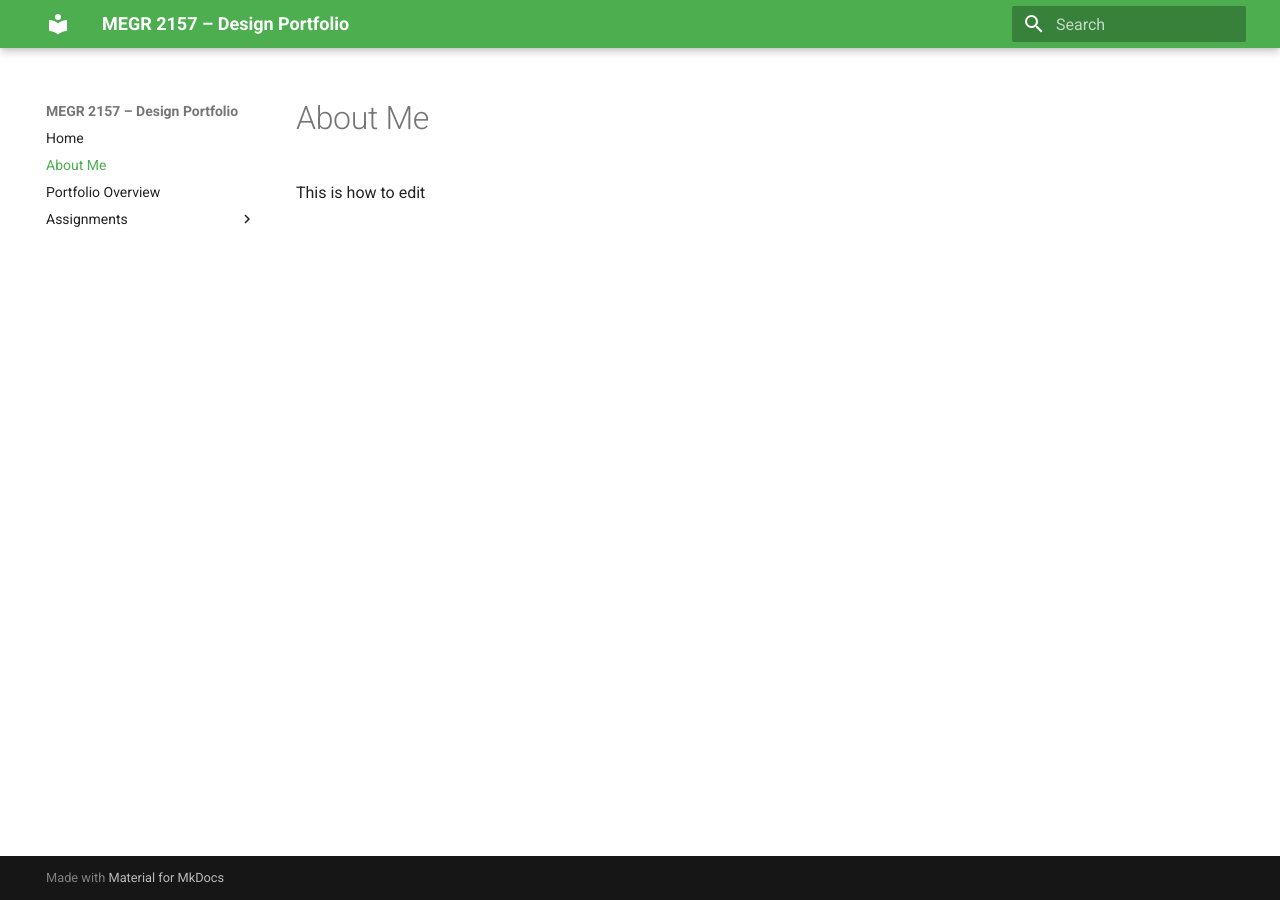
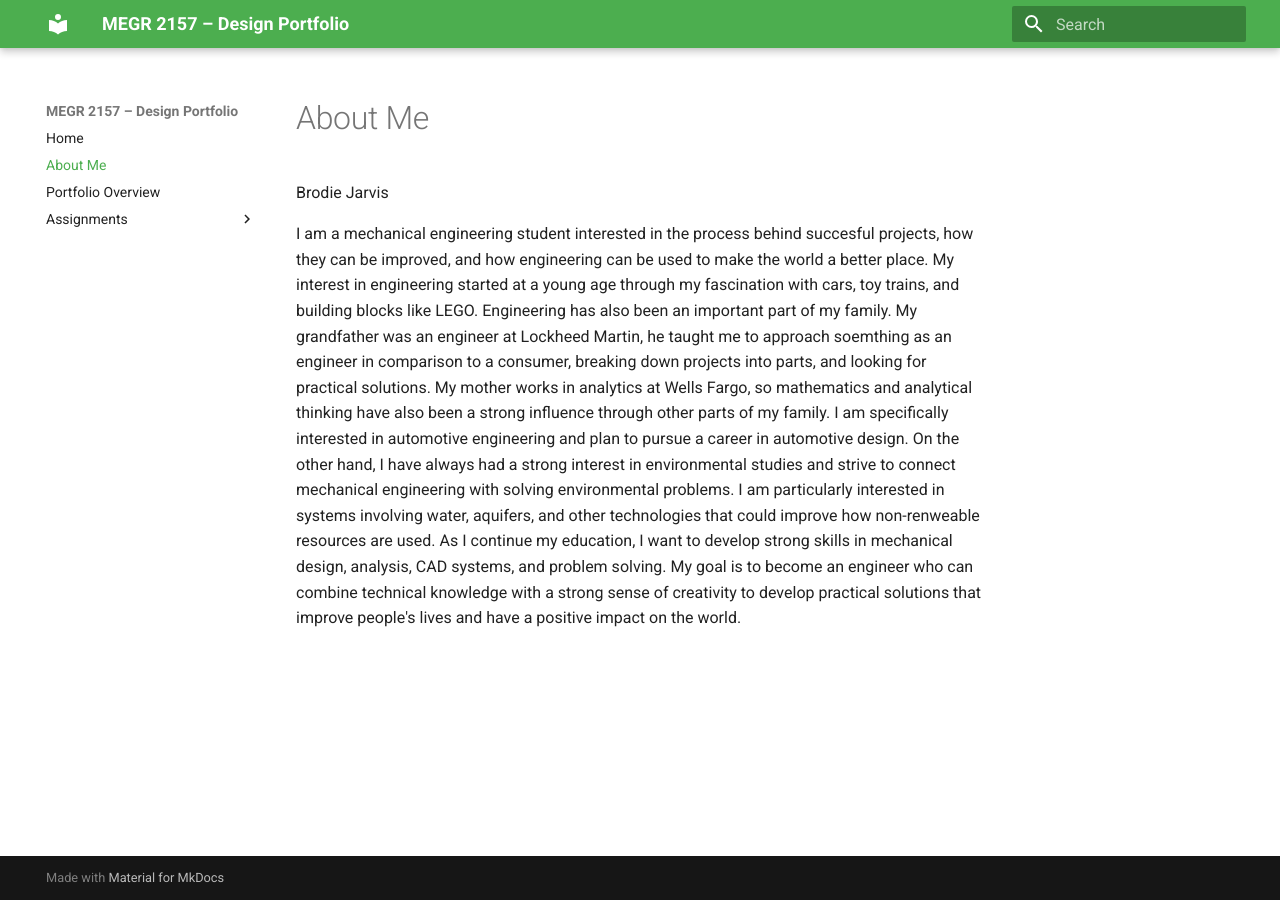
Before and after one commit to bjarvis4-spec/megr2157-portfolio, an MkDocs documentation site: the page built from docs/aboutme/index.md, in a window 1280 px wide. Built offline with MkDocs 1.6.1 and Material for MkDocs 9.7.7, drawn with Linux system fonts in a browser that asks for light colours.

Commit message:
Update index.md

```diff
--- a/docs/aboutme/index.md
+++ b/docs/aboutme/index.md
@@ -1,2 +1,3 @@
-#About Me
-This is how to edit
+Brodie Jarvis
+
+I am a mechanical engineering student interested in the process behind succesful projects, how they can be improved, and how engineering can be used to make the world a better place. My interest in engineering started at a young age through my fascination with cars, toy trains, and building blocks like LEGO. Engineering has also been an important part of my family. My grandfather was an engineer at Lockheed Martin, he taught me to approach soemthing as an engineer in comparison to a consumer, breaking down projects into parts, and looking for practical solutions. My mother works in analytics at Wells Fargo, so mathematics and analytical thinking have also been a strong influence through other parts of my family. I am specifically interested in automotive engineering and plan to pursue a career in automotive design. On the other hand, I have always had a strong interest in environmental studies and strive to connect mechanical engineering with solving environmental problems. I am particularly interested in systems involving water, aquifers, and other technologies that could improve how non-renweable resources are used. As I continue my education, I want to develop strong skills in mechanical design, analysis, CAD systems, and problem solving. My goal is to become an engineer who can combine technical knowledge with a strong sense of creativity to develop practical solutions that improve people's lives and have a positive impact on the world.
```
